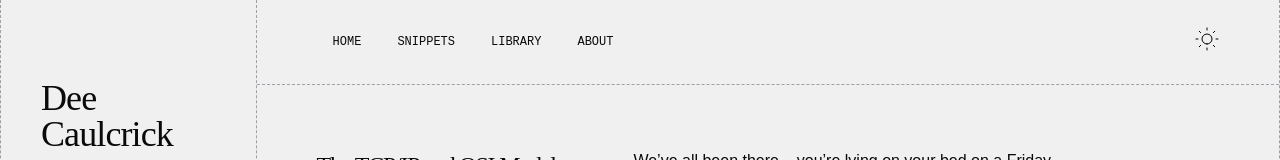
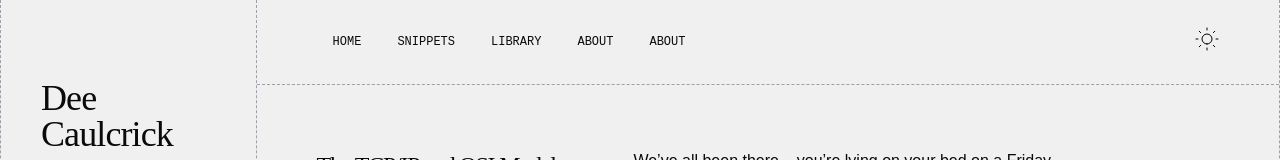
Before and after one commit to deecaulcrick/dees-blog, a Next.js app: page / in a window 1280 px wide. Shown: the top 160 px of the page. Built offline with nearby package versions, Linux system fonts and the light colour scheme.

Commit message:
Edited Nav Menu

```diff
--- a/src/components/NavMenu.tsx
+++ b/src/components/NavMenu.tsx
@@ -15,37 +15,6 @@
     return (
         <NavigationMenu viewport={false}>
             <NavigationMenuList>
-                {/* <NavigationMenuItem>
-                    <NavigationMenuTrigger>Goodies</NavigationMenuTrigger>
-                    <NavigationMenuContent>
-                        <ul className="grid gap-2 md:w-[400px] lg:w-[500px] lg:grid-cols-[.75fr_1fr]">
-                            <li className="row-span-3">
-                                <NavigationMenuLink asChild>
-                                    <Link
-                                        className="from-muted/50 to-muted flex h-full w-full flex-col justify-end rounded-md bg-linear-to-b p-6 no-underline outline-hidden select-none focus:shadow-md"
-                                        href="/"
-                                    >
-                                        <div className="mt-4 mb-2 text-lg font-medium">
-                                            Notion templates
-                                        </div>
-                                        <p className="text-muted-foreground text-sm leading-tight">
-                                            Beautifully designed templates built with Notion.
-                                        </p>
-                                    </Link>
-                                </NavigationMenuLink>
-                            </li>
-                            <ListItem href="/docs" title="Introduction">
-                                Re-usable components built using Radix UI and Tailwind CSS.
-                            </ListItem>
-                            <ListItem href="/docs/installation" title="Installation">
-                                How to install dependencies and structure your app.
-                            </ListItem>
-                            <ListItem href="/docs/primitives/typography" title="Typography">
-                                Styles for headings, paragraphs, lists...etc
-                            </ListItem>
-                        </ul>
-                    </NavigationMenuContent>
-                </NavigationMenuItem> */}
 
                 <NavigationMenuItem>
                     <NavigationMenuLink asChild className={navigationMenuTriggerStyle()}>
@@ -68,9 +37,11 @@
                         <Link href="/about">About </Link>
                     </NavigationMenuLink>
                 </NavigationMenuItem>
-
-
-
+                <NavigationMenuItem>
+                    <NavigationMenuLink asChild className={navigationMenuTriggerStyle()}>
+                        <Link href="/about">About </Link>
+                    </NavigationMenuLink>
+                </NavigationMenuItem>
             </NavigationMenuList>
         </NavigationMenu>
     )
```
